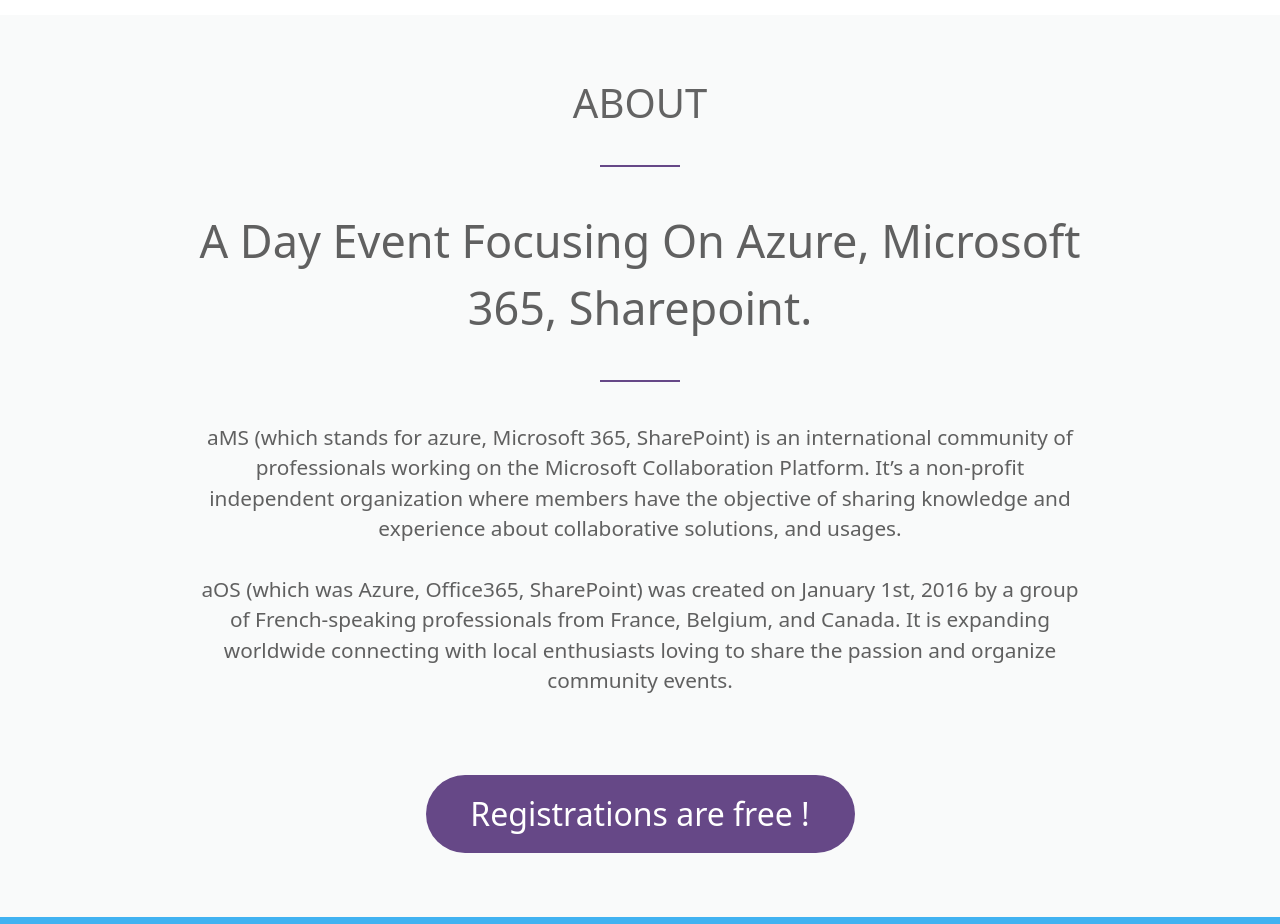
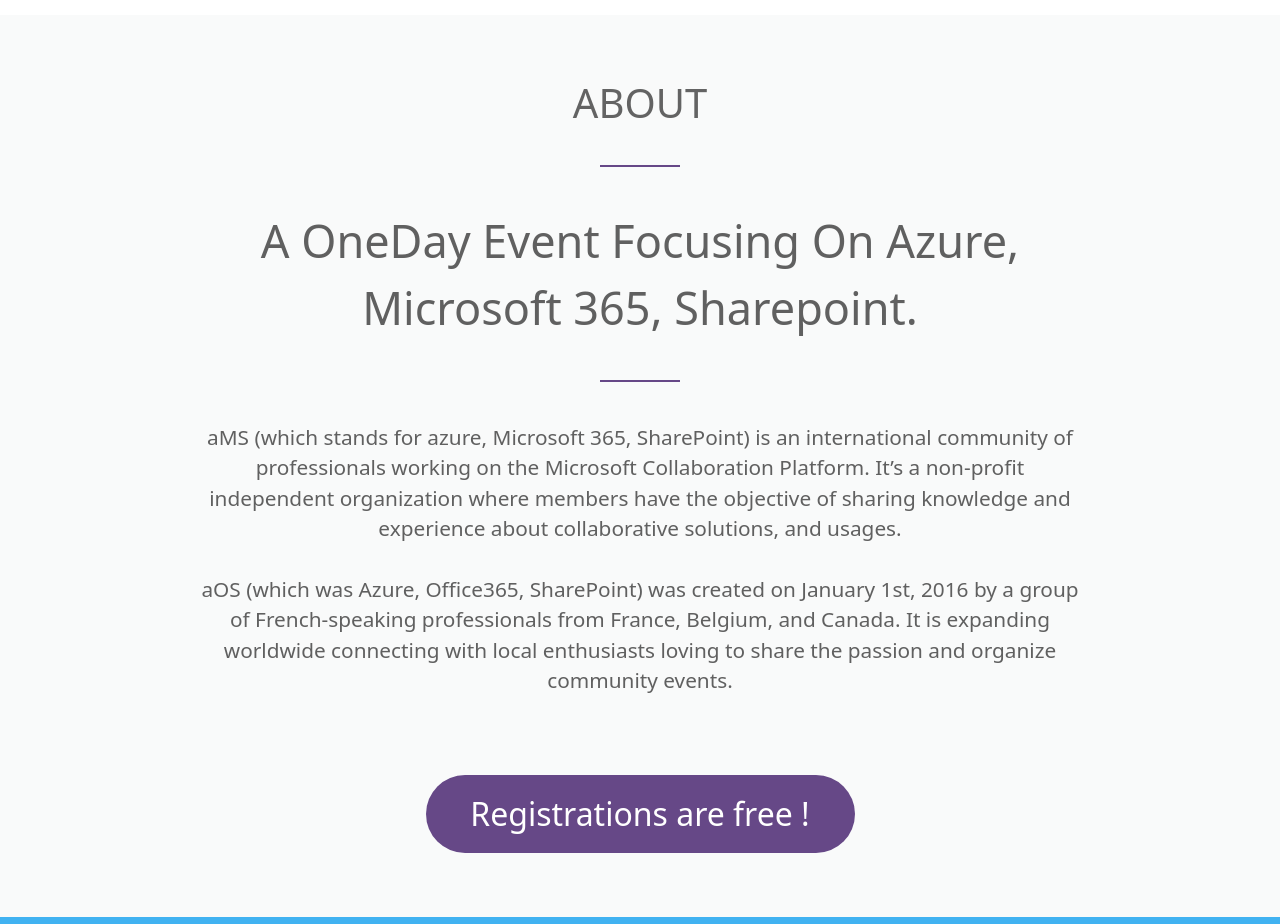
Before and after one commit to aman-pen/demo-static-ams, a React (Create React App) app: page / in a window 1280 px wide. Shown: the part 1080-2004 px from the top of the page. Built offline with nearby package versions, Linux system fonts and the light colour scheme.

Commit message:
Azure changes successfull. Reverted back the test change.

```diff
--- a/src/About.js
+++ b/src/About.js
@@ -7,7 +7,7 @@
     <div className="about">
       <h1 className="about-heading"> ABOUT </h1>
       <div className="one-day-event">
-        A Day Event Focusing On Azure, Microsoft 365, Sharepoint.
+        A OneDay Event Focusing On Azure, Microsoft 365, Sharepoint.
       </div>
       <div className="about-para-text">
         aMS (which stands for azure, Microsoft 365, SharePoint) is an
```
